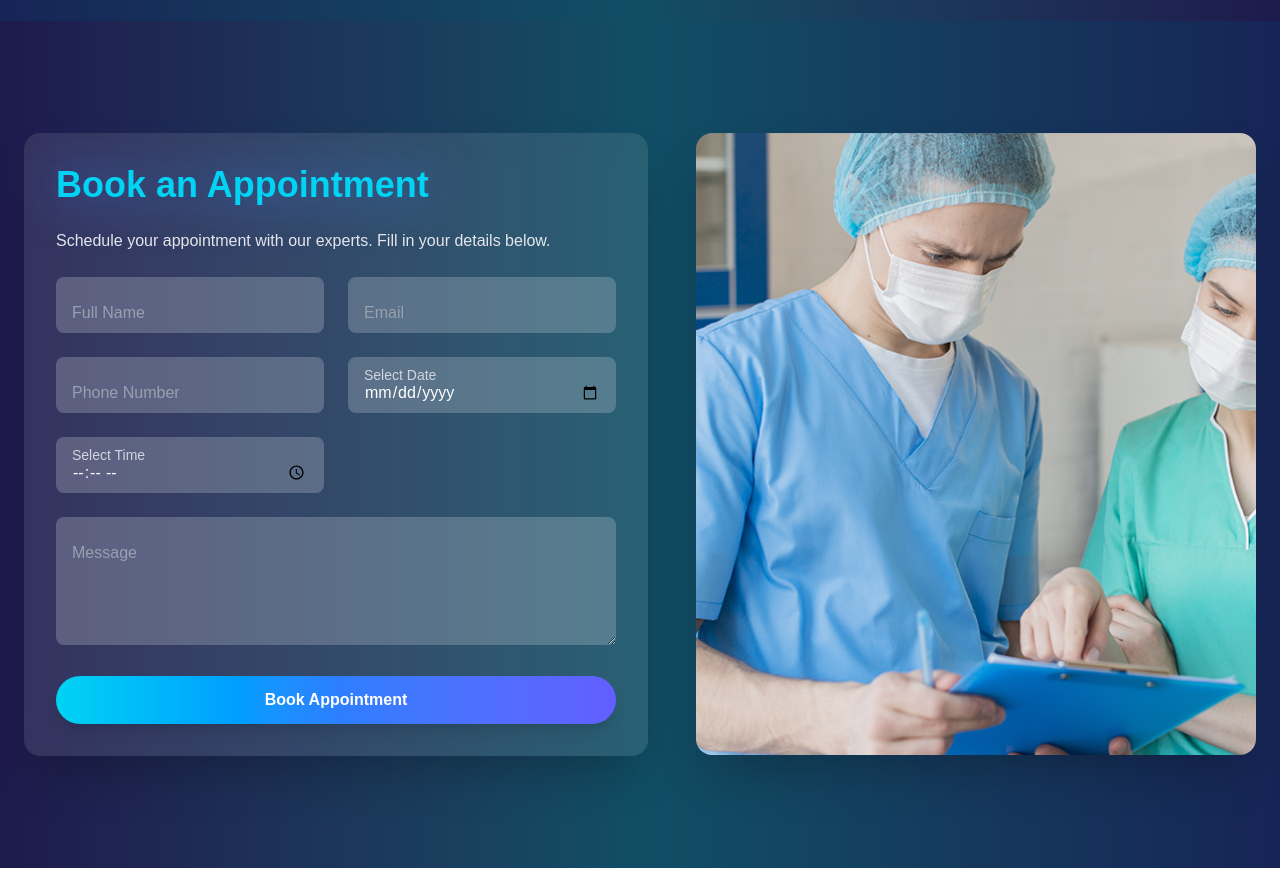
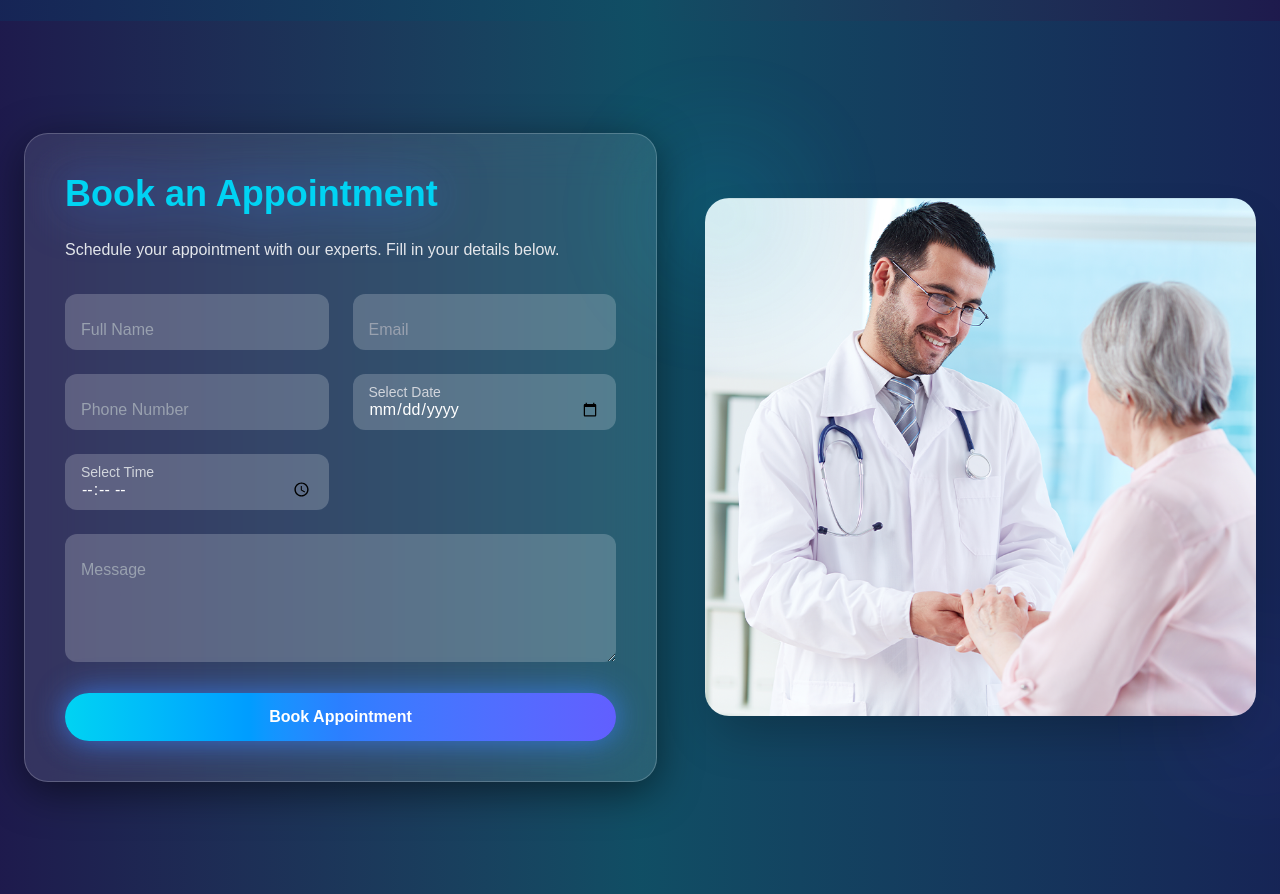
Before and after one commit to Clinton1029/doctors-appointment, a Next.js app: page / in a window 1280 px wide. Shown: the part 3240-4134 px from the top of the page. Before the commit the page ends 4108 px from the top, so only its background shows below. Built offline with nearby package versions, Linux system fonts and the light colour scheme.

Commit message:
updated appointement

```diff
--- a/components/Appointment.jsx
+++ b/components/Appointment.jsx
@@ -6,12 +6,12 @@ export default function Appointment() {
   return (
     <section
       id="appointment"
-      className="relative py-28 bg-gradient-to-r from-indigo-950 via-cyan-900 to-blue-950 text-white"
+      className="relative py-28 bg-gradient-to-r from-indigo-950 via-cyan-900 to-blue-950 text-white overflow-hidden"
     >
       <div className="max-w-7xl mx-auto px-6 flex flex-col md:flex-row items-center gap-12">
         {/* Form */}
         <motion.div
-          className="flex-1 bg-white/10 backdrop-blur-lg rounded-2xl p-8 shadow-2xl"
+          className="flex-1 bg-white/10 backdrop-blur-xl border border-white/20 rounded-3xl p-10 shadow-[0_10px_40px_rgba(0,0,0,0.5)] hover:shadow-[0_20px_60px_rgba(0,0,0,0.6)] transition-all duration-700"
           initial={{ opacity: 0, x: -50 }}
           whileInView={{ opacity: 1, x: 0 }}
           viewport={{ once: true }}
@@ -20,95 +20,42 @@ export default function Appointment() {
           <h2 className="text-3xl md:text-4xl font-extrabold text-cyan-400 mb-6 drop-shadow-[0_0_25px_rgba(59,130,246,0.7)]">
             Book an Appointment
           </h2>
-          <p className="text-gray-200 mb-6">
+          <p className="text-gray-200 mb-8">
             Schedule your appointment with our experts. Fill in your details below.
           </p>
 
           <form className="grid grid-cols-1 md:grid-cols-2 gap-6">
-            <div className="relative">
+            {[
+              { id: "name", type: "text", label: "Full Name" },
+              { id: "email", type: "email", label: "Email" },
+              { id: "phone", type: "tel", label: "Phone Number" },
+              { id: "date", type: "date", label: "Select Date" },
+              { id: "time", type: "time", label: "Select Time" },
+            ].map((field) => (
+              <div key={field.id} className="relative">
                 <input
-                type="text"
-                id="name"
+                  type={field.type}
+                  id={field.id}
                   required
-                className="peer w-full rounded-lg px-4 pt-6 pb-2 bg-white/20 text-white placeholder-transparent focus:outline-none focus:ring-2 focus:ring-cyan-400 transition-all"
-                placeholder="Full Name"
+                  className="peer w-full rounded-xl px-4 pt-6 pb-2 bg-white/20 text-white placeholder-transparent focus:outline-none focus:ring-2 focus:ring-cyan-400 focus:ring-offset-1 focus:ring-offset-indigo-900 transition-all"
+                  placeholder={field.label}
                 />
                 <label
-                htmlFor="name"
+                  htmlFor={field.id}
                   className="absolute left-4 top-2 text-gray-300 text-sm peer-placeholder-shown:top-6 peer-placeholder-shown:text-gray-400 peer-placeholder-shown:text-base transition-all"
                 >
-                Full Name
+                  {field.label}
                 </label>
               </div>
+            ))}
 
-            <div className="relative">
-              <input
-                type="email"
-                id="email"
-                required
-                className="peer w-full rounded-lg px-4 pt-6 pb-2 bg-white/20 text-white placeholder-transparent focus:outline-none focus:ring-2 focus:ring-cyan-400 transition-all"
-                placeholder="Email"
-              />
-              <label
-                htmlFor="email"
-                className="absolute left-4 top-2 text-gray-300 text-sm peer-placeholder-shown:top-6 peer-placeholder-shown:text-gray-400 peer-placeholder-shown:text-base transition-all"
-              >
-                Email
-              </label>
-            </div>
-
-            <div className="relative">
-              <input
-                type="tel"
-                id="phone"
-                required
-                className="peer w-full rounded-lg px-4 pt-6 pb-2 bg-white/20 text-white placeholder-transparent focus:outline-none focus:ring-2 focus:ring-cyan-400 transition-all"
-                placeholder="Phone Number"
-              />
-              <label
-                htmlFor="phone"
-                className="absolute left-4 top-2 text-gray-300 text-sm peer-placeholder-shown:top-6 peer-placeholder-shown:text-gray-400 peer-placeholder-shown:text-base transition-all"
-              >
-                Phone Number
-              </label>
-            </div>
-
-            <div className="relative">
-              <input
-                type="date"
-                id="date"
-                required
-                className="peer w-full rounded-lg px-4 pt-6 pb-2 bg-white/20 text-white placeholder-transparent focus:outline-none focus:ring-2 focus:ring-cyan-400 transition-all"
-              />
-              <label
-                htmlFor="date"
-                className="absolute left-4 top-2 text-gray-300 text-sm peer-placeholder-shown:top-6 peer-placeholder-shown:text-gray-400 peer-placeholder-shown:text-base transition-all"
-              >
-                Select Date
-              </label>
-            </div>
-
-            <div className="relative">
-              <input
-                type="time"
-                id="time"
-                required
-                className="peer w-full rounded-lg px-4 pt-6 pb-2 bg-white/20 text-white placeholder-transparent focus:outline-none focus:ring-2 focus:ring-cyan-400 transition-all"
-              />
-              <label
-                htmlFor="time"
-                className="absolute left-4 top-2 text-gray-300 text-sm peer-placeholder-shown:top-6 peer-placeholder-shown:text-gray-400 peer-placeholder-shown:text-base transition-all"
-              >
-                Select Time
-              </label>
-            </div>
-
+            {/* Message */}
             <div className="md:col-span-2 relative">
               <textarea
                 id="message"
                 rows="4"
                 required
-                className="peer w-full rounded-lg px-4 pt-6 pb-2 bg-white/20 text-white placeholder-transparent focus:outline-none focus:ring-2 focus:ring-cyan-400 transition-all"
+                className="peer w-full rounded-xl px-4 pt-6 pb-2 bg-white/20 text-white placeholder-transparent focus:outline-none focus:ring-2 focus:ring-cyan-400 focus:ring-offset-1 focus:ring-offset-indigo-900 transition-all"
                 placeholder="Message"
               ></textarea>
               <label
@@ -121,7 +68,7 @@ export default function Appointment() {
 
             <button
               type="submit"
-              className="md:col-span-2 bg-gradient-to-r from-cyan-400 via-blue-500 to-indigo-500 py-3 rounded-full font-semibold text-white shadow-lg hover:shadow-[0_0_35px_rgba(59,130,246,0.8)] transition-all duration-500"
+              className="md:col-span-2 bg-gradient-to-r from-cyan-400 via-blue-500 to-indigo-500 py-3 rounded-full font-semibold text-white shadow-[0_0_30px_rgba(59,130,246,0.8)] hover:shadow-[0_0_50px_rgba(59,130,246,1)] transition-all duration-500 hover:scale-105"
             >
               Book Appointment
             </button>
@@ -130,17 +77,20 @@ export default function Appointment() {
 
         {/* Illustration / Image */}
         <motion.div
-          className="flex-1"
+          className="flex-1 relative"
           initial={{ opacity: 0, x: 50 }}
           whileInView={{ opacity: 1, x: 0 }}
           viewport={{ once: true }}
           transition={{ duration: 1 }}
         >
           <img
-            src="/about2.png" // Replace with a medical illustration or doctor image
+            src="/contact_form.png"
             alt="Appointment"
-            className="w-full rounded-2xl shadow-2xl object-cover"
+            className="w-full rounded-3xl shadow-2xl object-cover hover:scale-105 transition-transform duration-700"
           />
+          {/* Floating gradient circles for premium effect */}
+          <div className="absolute -top-12 -left-12 w-32 h-32 rounded-full bg-cyan-400/20 blur-3xl animate-pulse pointer-events-none"></div>
+          <div className="absolute -bottom-12 -right-12 w-24 h-24 rounded-full bg-indigo-500/20 blur-3xl animate-pulse pointer-events-none"></div>
         </motion.div>
       </div>
     </section>
```
Lines whose indentation alone changed are shown as unchanged.
